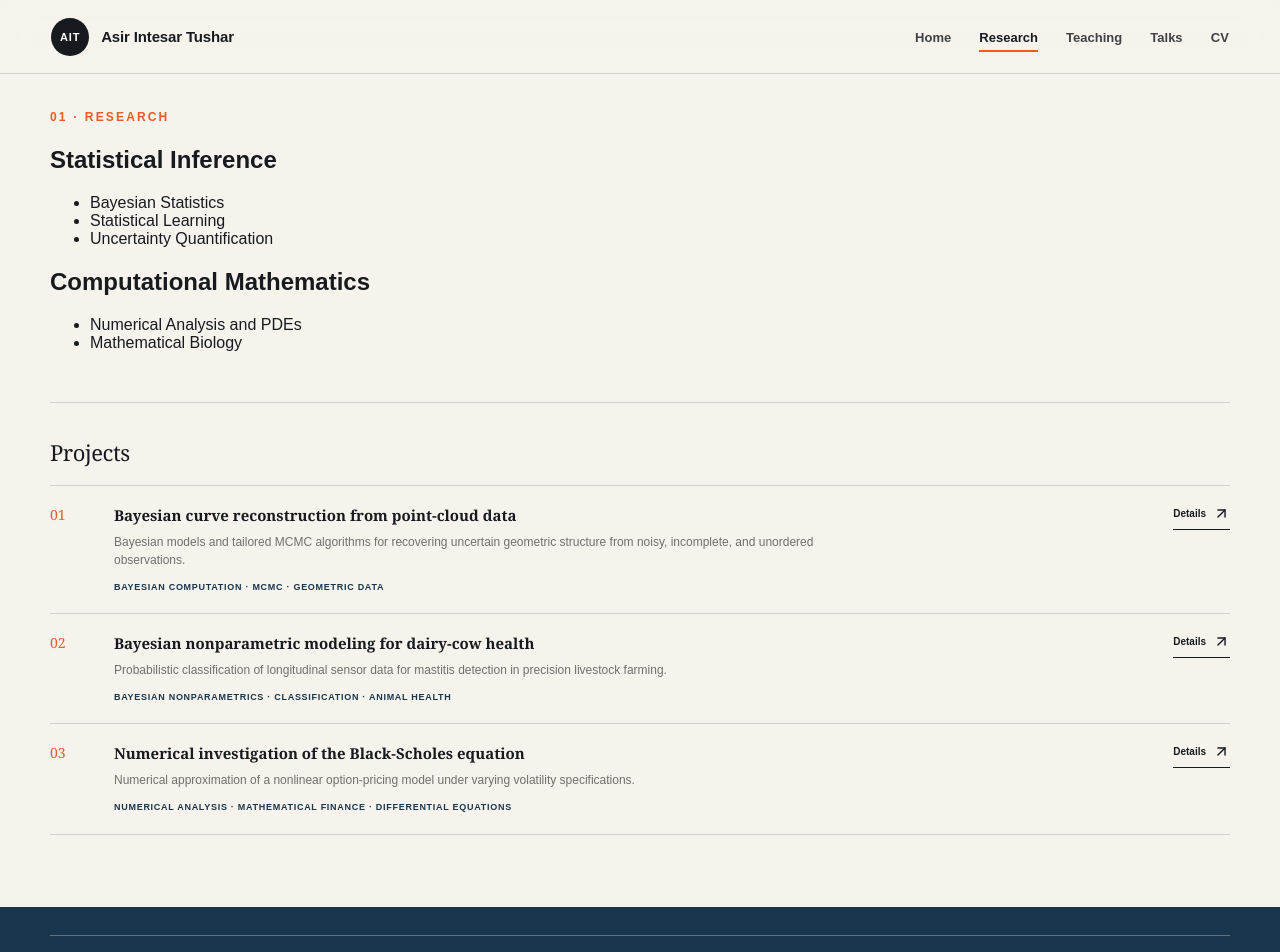
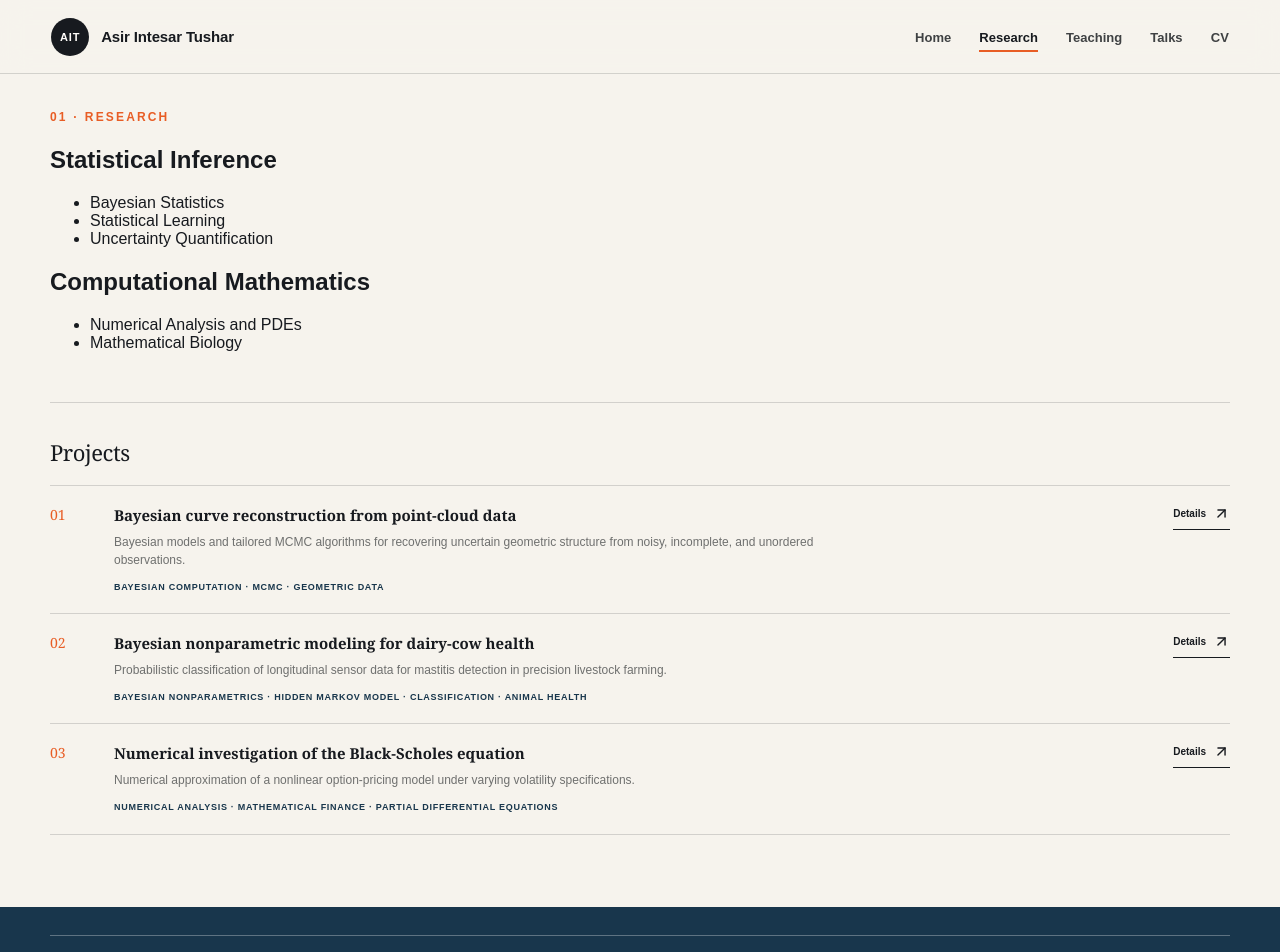
Before and after one commit to AsirTushar/AsirTushar.github.io, a Next.js app: page /research in a window 1280 px wide. Shown: the top 952 px of the page. Built offline with nearby package versions, Linux system fonts and the light colour scheme.

Commit message:
Update page.tsx

```diff
--- a/app/research/page.tsx
+++ b/app/research/page.tsx
@@ -22,7 +22,7 @@ const projects = [
     summary:
       "Probabilistic classification of longitudinal sensor data for mastitis detection in precision livestock farming.",
     href: "/research/mastitis/",
-    areas: "Bayesian nonparametrics · Classification · Animal health",
+    areas: "Bayesian nonparametrics · Hidden Markov model · Classification · Animal health",
   },
   {
     number: "03",
@@ -30,7 +30,7 @@ const projects = [
     summary:
       "Numerical approximation of a nonlinear option-pricing model under varying volatility specifications.",
     href: "/research/black-scholes/",
-    areas: "Numerical analysis · Mathematical finance · Differential equations",
+    areas: "Numerical analysis · Mathematical finance · Partial differential equations",
   },
 ];
 
```
